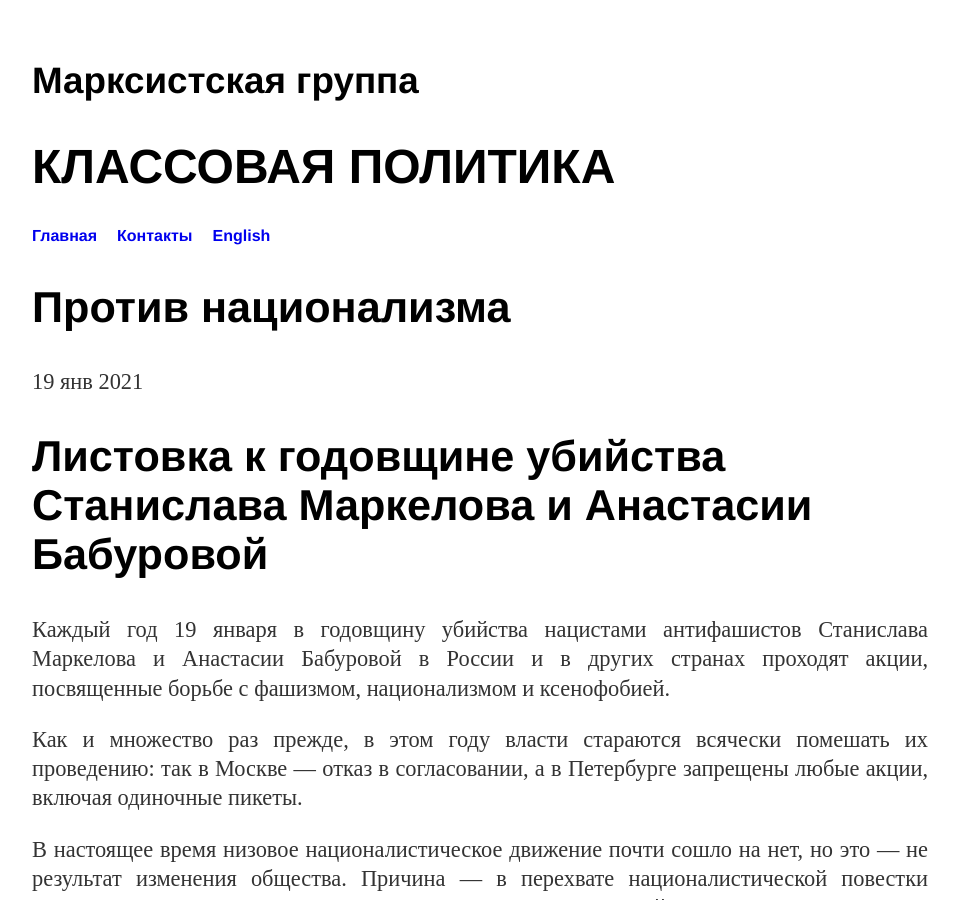
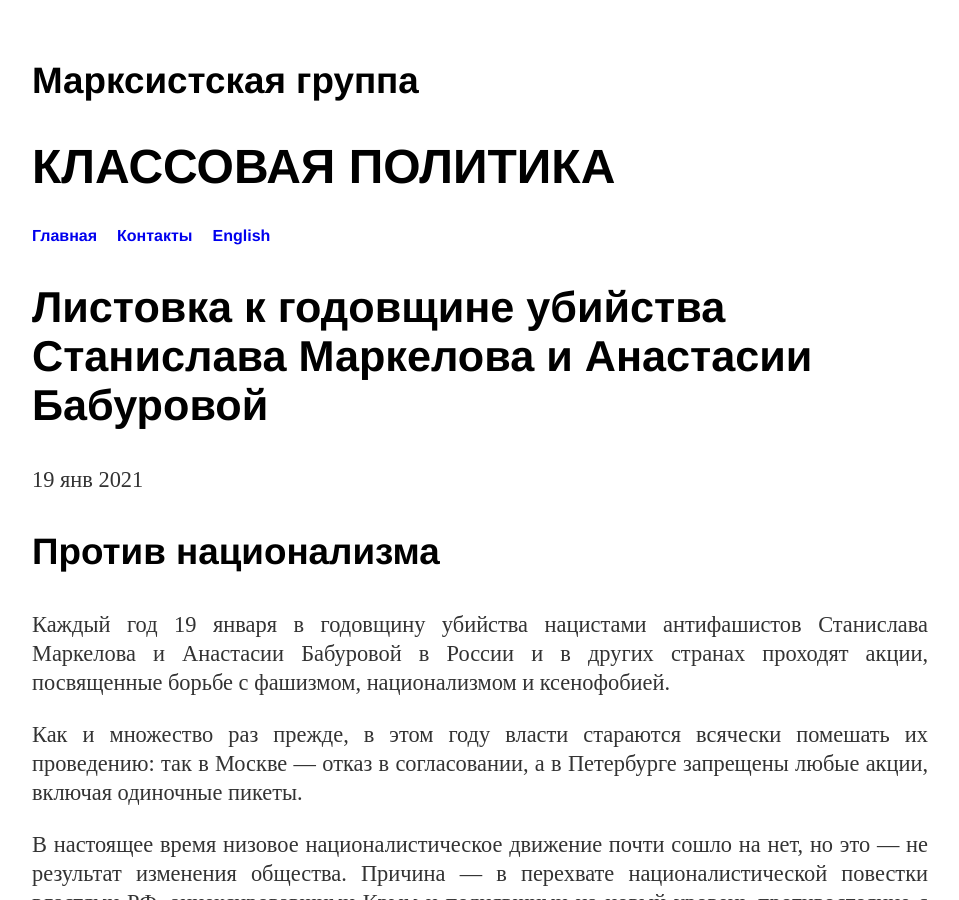
Before and after one commit to mgkp/mgkp.github.io, a Jekyll site: the page built from blog/_posts/2021-01-19-antinaz.md, in a window 1280 px wide and 900 px high. Shown: the whole window, without its empty margins (160-1119 px from the left). Built offline with Jekyll 4.4.1, drawn with Linux system fonts in a browser that asks for light colours; some of the changed text lies outside the part shown.

```diff
--- a/blog/_posts/2021-01-19-antinaz.md
+++ b/blog/_posts/2021-01-19-antinaz.md
@@ -2,11 +2,11 @@
 layout: post
 category: blog
 tags: [МГКП, листовка, национализм, "иностранные агенты"]
-title: 'Против национализма'
+title: 'Листовка к годовщине убийства Станислава Маркелова и Анастасии Бабуровой'
 author: МГКП
 ---
 
-## Листовка к годовщине убийства Станислава Маркелова и Анастасии Бабуровой
+### Против национализма
 
 Каждый год 19 января в годовщину убийства нацистами антифашистов Станислава Маркелова и Анастасии Бабуровой в России и в других странах проходят акции, посвященные борьбе с фашизмом, национализмом и ксенофобией.
 
```
Also changed, not shown: other parts of blog/_posts/2021-01-19-antinaz.md (+3 -0 lines).
